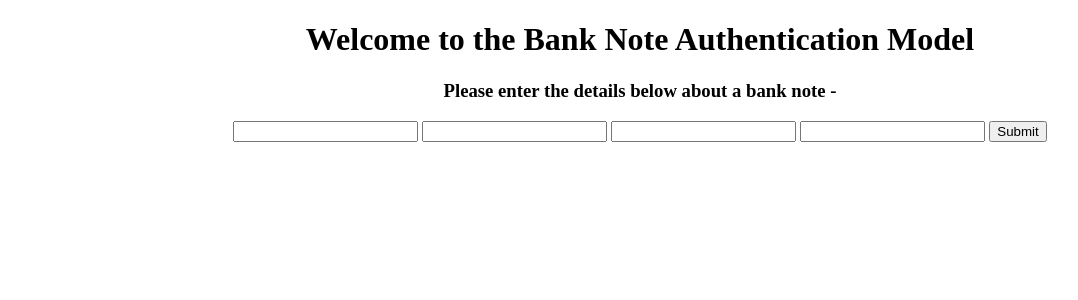
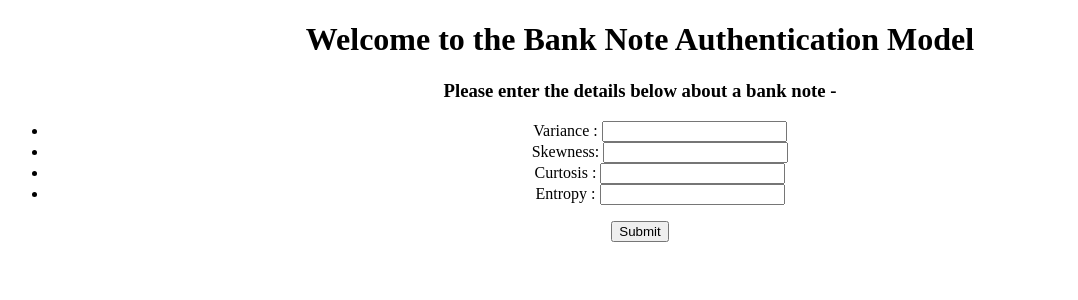
Before and after one commit to P1210/ml-model-fastapi, a FastAPI app: page /form in a window 1280 px wide. Shown: the top 300 px of the page, without its empty margins (0-1078 px from the left). Run offline with FastAPI, Linux system fonts and the light colour scheme.

Commit message:
Update index.html

```diff
--- a/templates/index.html
+++ b/templates/index.html
@@ -10,10 +10,12 @@
         <h3>Please enter the details below about a bank note - </h3>
         <div>
             <form method="post">
-                <input type="number" name="variance" step="any" />
-                <input type="number" name="skewness" step="any" />
-                <input type="number" name="curtosis" step="any" />
-                <input type="number" name="entropy" step="any" />
+                <ul>
+                    <li> Variance : <input type="number" name="variance" step="any" /></li>
+                    <li> Skewness: <input type="number" name="skewness" step="any" /></li>
+                    <li> Curtosis : <input type="number" name="curtosis" step="any" /></li>
+                    <li> Entropy : <input type="number" name="entropy" step="any" /></li>
+                </ul>
                 <input type="submit">
             </form>
         </div>
```
